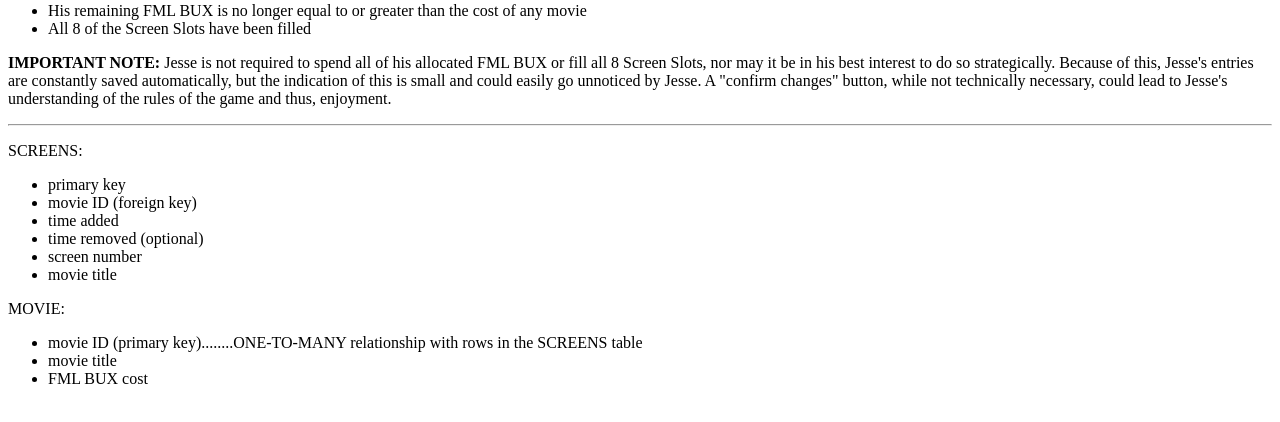
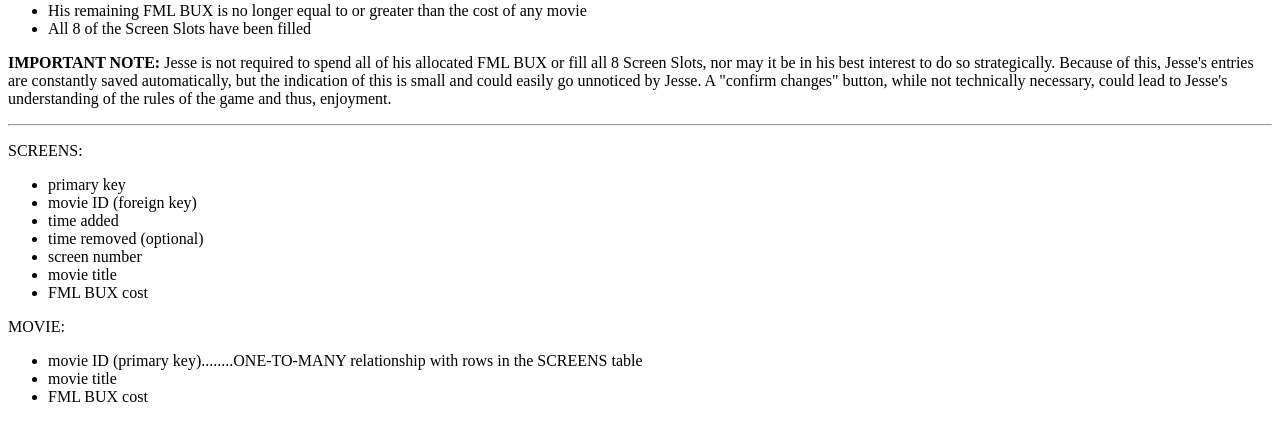
Before and after one commit to louisg005/fantasy-movie-league, a PHP site: page / in a window 1280 px wide. Shown: the part 936-1358 px from the top of the page. Before the commit the page ends 1320 px from the top, so only its background shows below. Run offline with PHP 8.4, Linux system fonts and the light colour scheme.

```diff
--- a/index.php
+++ b/index.php
@@ -42,6 +42,7 @@
         <li>time removed (optional)</li>
         <li>screen number</li>
         <li>movie title</li>
+        <li>FML BUX cost</li>
     </ul>
     <p>MOVIE:</p>
     <ul>
```
